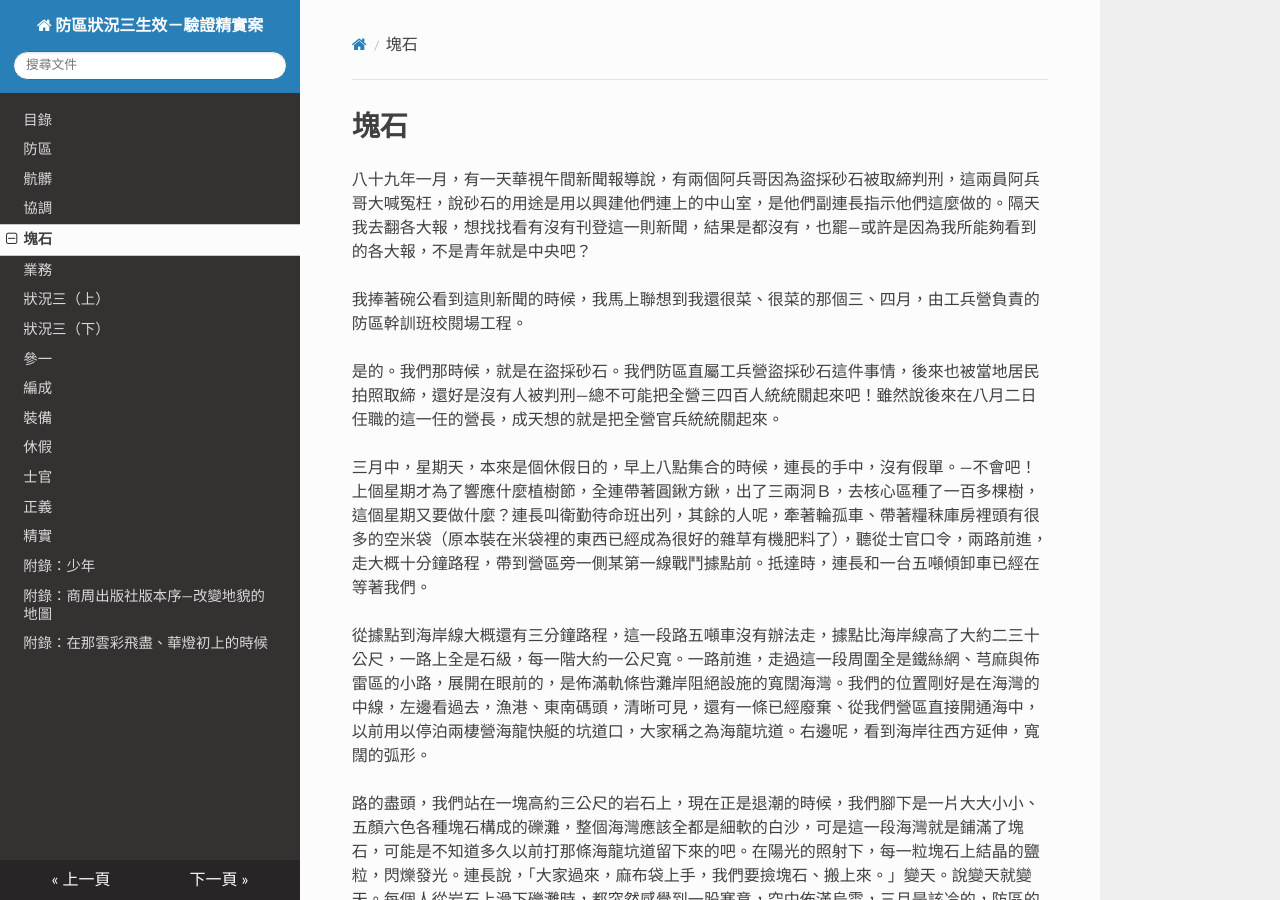
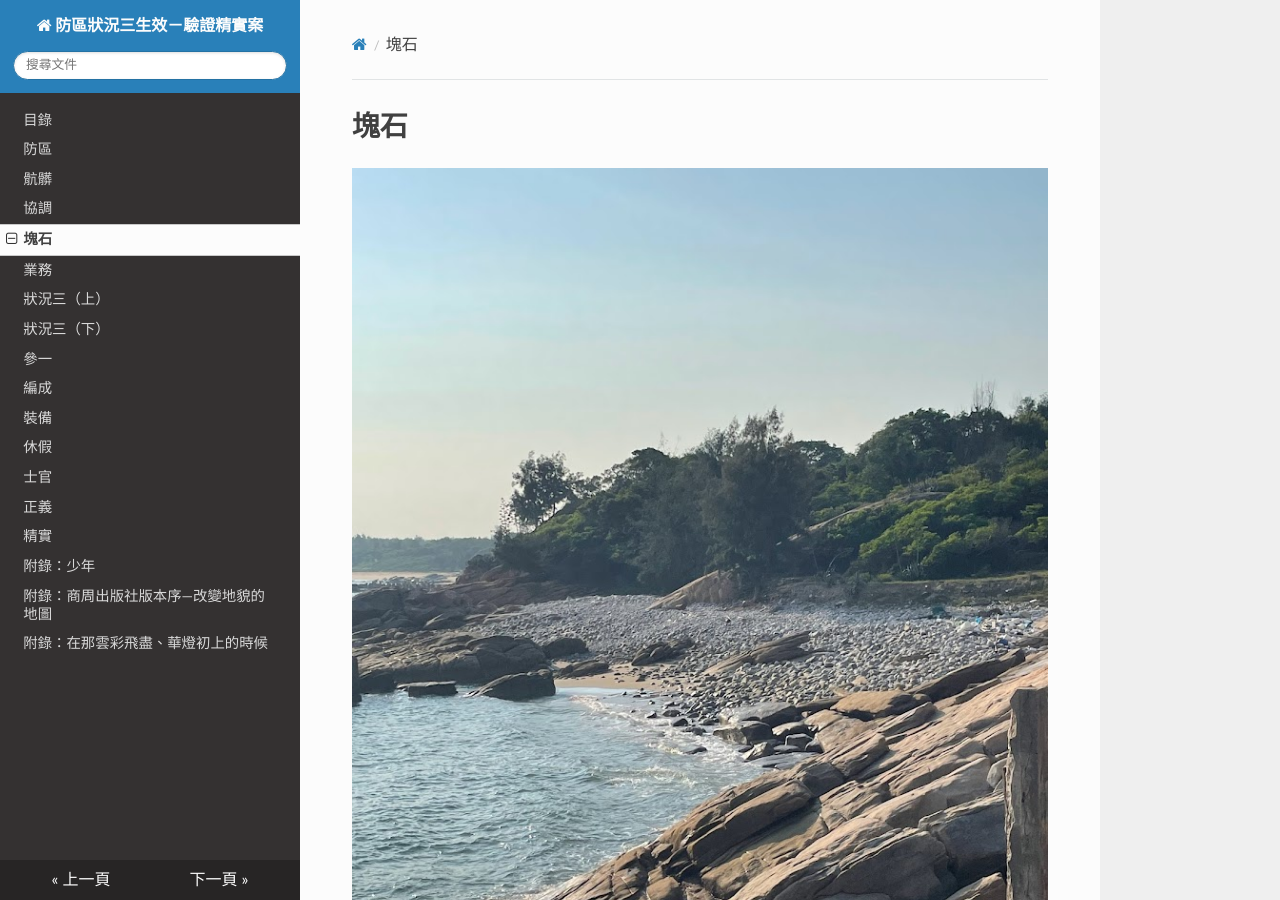
Before and after one commit to zonble/zk3, an MkDocs documentation site: the page built from docs/04.md, in a window 1280 px wide and 900 px high. Built offline with MkDocs 1.6.1, drawn with Linux system fonts in a browser that asks for light colours; nearby versions of some CDN libraries.

Commit message:
Adds images.

```diff
--- a/docs/04.md
+++ b/docs/04.md
@@ -1,4 +1,6 @@
 # 塊石
+
+![塊石](04.jpg)
 
 八十九年一月，有一天華視午間新聞報導說，有兩個阿兵哥因為盜採砂石被取締判刑，這兩員阿兵哥大喊冤枉，說砂石的用途是用以興建他們連上的中山室，是他們副連長指示他們這麼做的。隔天我去翻各大報，想找找看有沒有刊登這一則新聞，結果是都沒有，也罷—或許是因為我所能夠看到的各大報，不是青年就是中央吧？
 
```
Also changed, not shown: docs/04.jpg (added).
